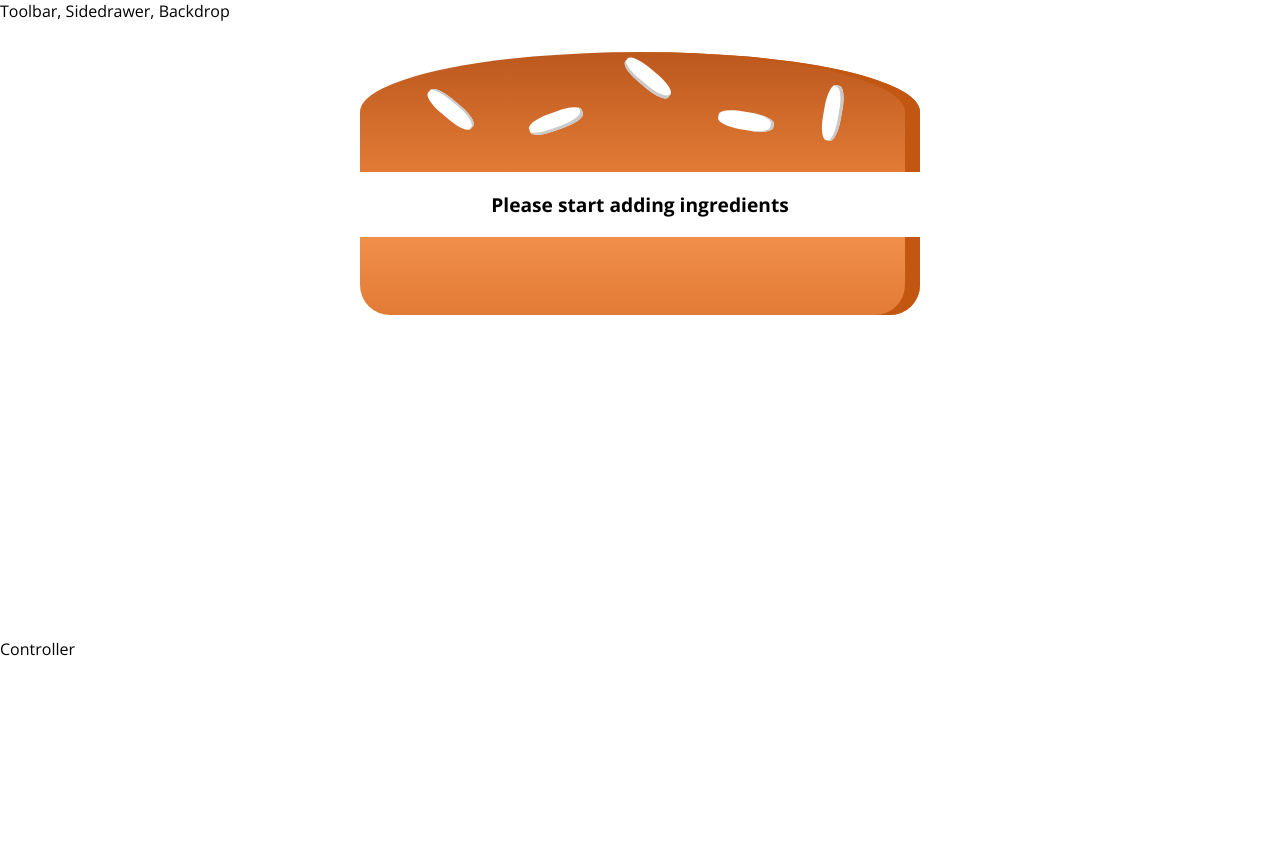
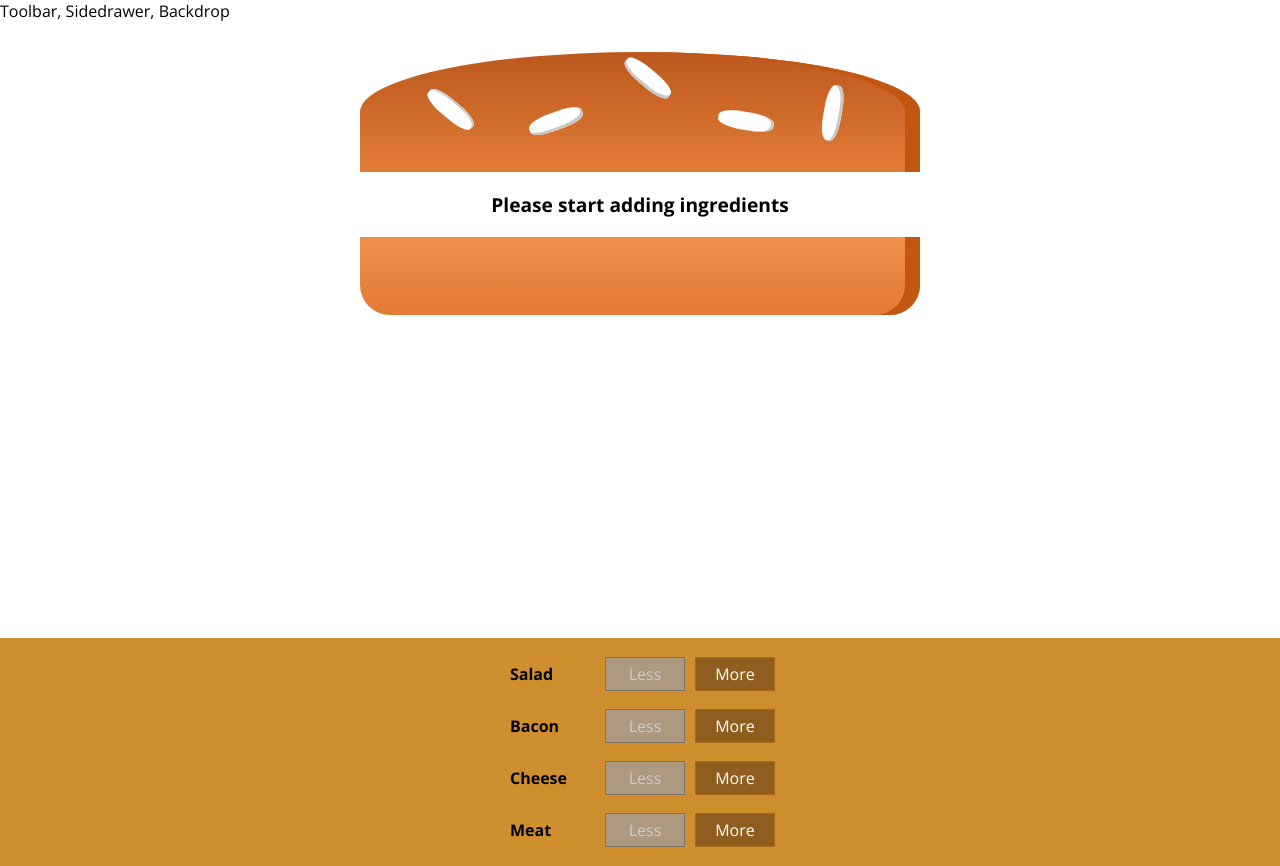
Before and after one commit to jlech42/react-fun-project, a React app: page / in a window 1280 px wide. Before the commit the page ends 800 px from the top, so only its background shows below. Built offline with nearby package versions, Linux system fonts and the light colour scheme.

Commit message:
Controls working

```diff
--- /dev/null
+++ b/src/components/BuildControls/BuildControl/BuildControl.css
@@ -0,0 +1,56 @@
+.BuildControl {
+    display: flex;
+    justify-content: space-between;
+    align-items: center;
+    margin: 5px 0;
+}
+
+.BuildControl button {
+    display: block;
+    font: inherit;
+    padding: 5px;
+    margin: 0 5px;
+    width: 80px;
+    border: 1px solid #AA6817;
+    cursor: pointer;
+    outline: none;
+}
+
+.BuildControl button:disabled {
+    background-color: #AC9980;
+    border: 1px solid #7E7365;
+    color: #ccc;
+    cursor: default;
+}
+
+.BuildControl button:hover:disabled {
+    background-color: #AC9980;
+    color: #ccc;
+    cursor: not-allowed;
+}
+
+.Label {
+    padding: 10px;
+    font-weight: bold;
+    width: 80px;
+}
+
+.BuildControl .Less {
+    background-color: #D39952;
+    color: white;
+}
+
+.BuildControl .More {
+    background-color: #8F5E1E;
+    color: white;
+}
+
+.BuildControl .Less:hover, .BuildControl .Less:active {
+    background-color: #DAA972;
+    color: white;
+}
+
+.BuildControl .More:hover,.BuildControl .More:active {
+    background-color: #99703F;
+    color: white;
+}
--- /dev/null
+++ b/src/components/BuildControls/BuildControl/BuildControl.js
@@ -0,0 +1,12 @@
+import React from 'react';
+import classes from './BuildControl.css';
+
+const buildControl = (props) => (
+  <div className={classes.BuildControl}>
+    <div className={classes.Label}>{props.label}</div>
+    <button className={classes.Less} onClick={props.removed} disabled={props.disabled}>Less</button>
+    <button className={classes.More} onClick={props.added}>More</button>
+  </div>
+);
+
+export default buildControl;
--- /dev/null
+++ b/src/components/BuildControls/BuildControls.css
@@ -0,0 +1,10 @@
+.BuildControls {
+  width: 100%;
+  background-color: #CF8F2E;
+  display: flex;
+  flex-flow: column;
+  align-items: center;
+  box-shadow: 0 2px 1px #ccc;
+  margin: auto;
+  padding: 10px 0;
+}
--- /dev/null
+++ b/src/components/BuildControls/BuildControls.js
@@ -0,0 +1,26 @@
+import React, { Component } from 'react';
+import BuildControl from './BuildControl/BuildControl';
+import classes from './BuildControls.css';
+
+const controls = [
+  { label: 'Salad', type: 'salad' },
+  { label: 'Bacon', type: 'bacon' },
+  { label: 'Cheese', type: 'cheese' },
+  { label: 'Meat', type: 'meat' }
+];
+
+const buildControls = (props) => (
+  <div className={classes.BuildControls}>
+    {controls.map(ctrl => (
+      <BuildControl
+        key={ctrl.label}
+        label={ctrl.label}
+        added={() => props.ingredientAdded(ctrl.type)}
+        removed={() => props.ingredientRemoved(ctrl.type)}
+        disabled={props.disabled[ctrl.type]}
+        />
+    ))}
+  </div>
+)
+
+export default buildControls;
--- a/src/components/BurgerController/BurgerController.js
+++ /dev/null
@@ -1,5 +0,0 @@
-import React, { Component } from 'react';
-
-const burgerController = (props) => <div>Controller</div>
-
-export default burgerController;
--- a/src/containers/BurgerBuilder/BurgerBuilder.js
+++ b/src/containers/BurgerBuilder/BurgerBuilder.js
@@ -1,7 +1,14 @@
 import React, { Component } from 'react';
 import Aux from '../../hoc/Aux';
 import Burger from '../../components/Burger/Burger';
-import BurgerController from '../../components/BurgerController/BurgerController';
+import BuildControls from '../../components/BuildControls/BuildControls';
+
+const INGREDIENT_PRICES = {
+  salad: 0.5,
+  cheese: 0.4,
+  meat: 1.3,
+  bacon: 0.7
+}
 
 class BurgerBuilder extends Component {
   state = {
@@ -10,13 +17,55 @@
       bacon: 0,
       cheese: 0,
       meat: 0
+    },
+    totalPrice: 4
+  }
+
+  addIngredientHandler = (type) => {
+    const oldCount = this.state.ingredients[type];
+    const updatedCount = oldCount + 1;
+    const updatedIngredients = {
+      ...this.state.ingredients
     }
+    updatedIngredients[type] = updatedCount;
+    const priceAdditions = INGREDIENT_PRICES[type];
+    const newPrice = this.state.totalPrice + priceAdditions;
+    this.setState({totalPrice: newPrice, ingredients: updatedIngredients});
   }
+
+  removeIngredientHandler = (type) => {
+    const oldCount = this.state.ingredients[type];
+    if (oldCount <= 0) {
+      return;
+    }
+    const updatedCount = oldCount - 1;
+    const updatedIngredients = {
+      ...this.state.ingredients
+    }
+    updatedIngredients[type] = updatedCount;
+    const priceAdditions = INGREDIENT_PRICES[type];
+    const newPrice = this.state.totalPrice - priceAdditions;
+    this.setState({totalPrice: newPrice, ingredients: updatedIngredients});
+  }
+
   render() {
+
+    const disabledInfo = {
+      ...this.state.ingredients
+    };
+
+    for (let key in disabledInfo) {
+      disabledInfo[key] = disabledInfo[key] <= 0;
+    }
+
     return(
       <Aux>
         <Burger ingredients={this.state.ingredients}/>
-        <BurgerController />
+        <BuildControls
+          ingredientAdded={this.addIngredientHandler}
+          ingredientRemoved={this.removeIngredientHandler}
+          disabled={disabledInfo}
+        />
       </Aux>
     );
   }
```
